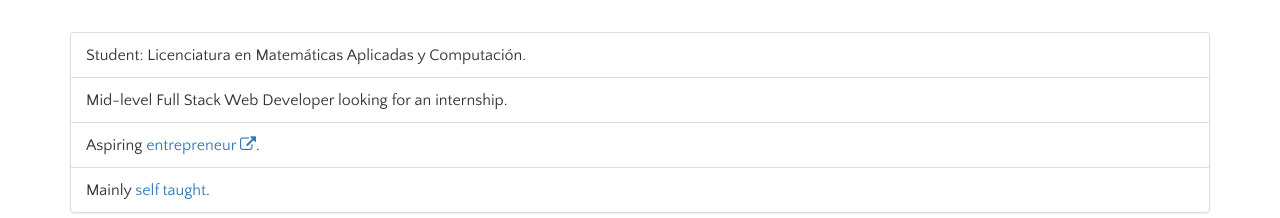
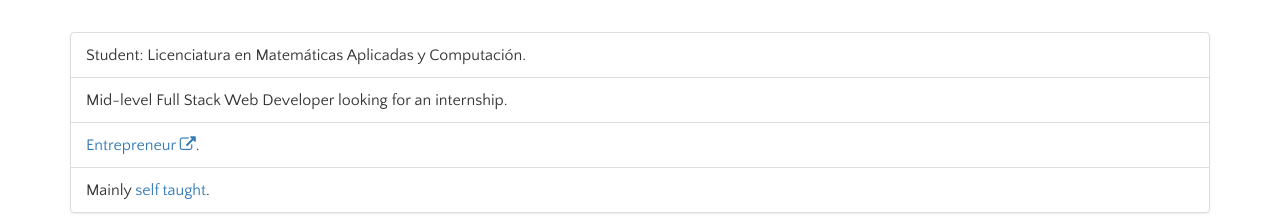
Before and after one commit to pedropda/pedropda.github.io, a website: page index.html in a window 1280 px wide. Shown: the part 1073-1291 px from the top of the page. Drawn offline with Linux system fonts and the light colour scheme.

Commit message:
Update index.html

```diff
--- a/index.html
+++ b/index.html
@@ -80,7 +80,7 @@
             <ul class="list-group">
               <li class="list-group-item">Student: Licenciatura en Matemáticas Aplicadas y Computación.</li>
               <li class="list-group-item">Mid-level Full Stack Web Developer looking for an internship.</li>
-              <li class="list-group-item">Aspiring <a href="http://lamuina.com" target="_blank">entrepreneur <em class="fa fa-external-link"></em></a>.</li>
+              <li class="list-group-item"><a href="http://lamuina.com" target="_blank">Entrepreneur <em class="fa fa-external-link"></em></a>.</li>
                 <li class="list-group-item">Mainly <a href="onlinecourses.html" target="_blank">self taught</a>.</li>
             </ul>
           </div>
```
